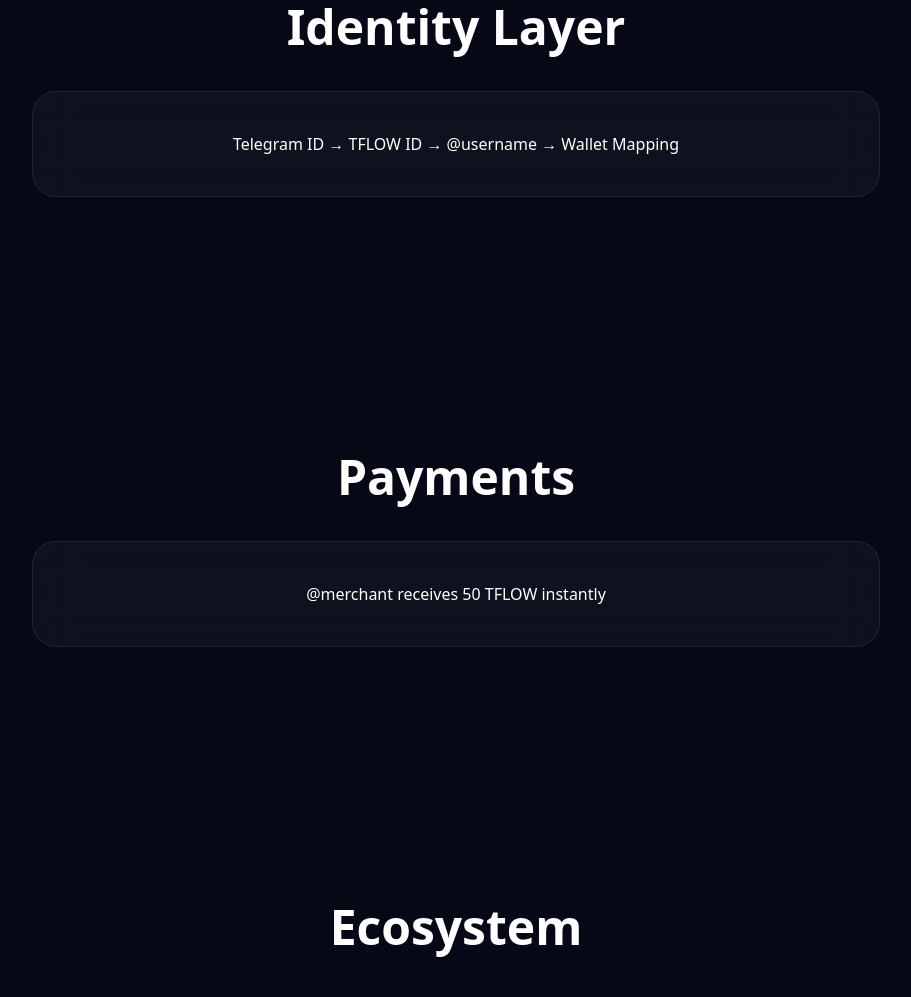
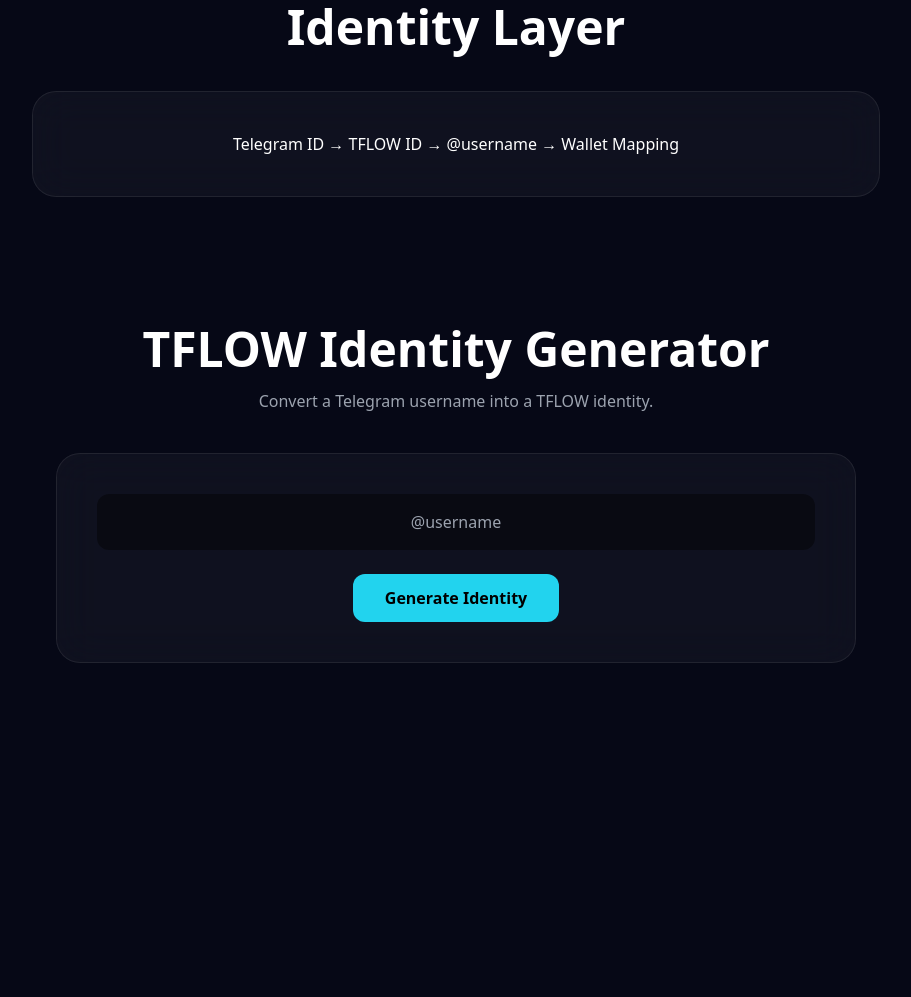
Before and after one commit to bluezonehills-cmd/tflow-ecosystem, a plain HTML site: page index.html in a window 1280 px wide. Shown: the part 1307-2304 px from the top of the page, without its empty margins (184-1095 px from the left). Drawn offline with nearby package versions, Linux system fonts and the light colour scheme.

Commit message:
Add TFLOW Identity Generator section to index.html

```diff
--- a/index.html
+++ b/index.html
@@ -159,10 +159,80 @@
 Telegram ID → TFLOW ID → @username → Wallet Mapping
 
 </div>
+<section class="py-32 text-center">
 
+<div class="max-w-4xl mx-auto px-6">
+
+<h2 class="text-5xl font-bold">
+TFLOW Identity Generator
+</h2>
+
+<p class="text-gray-400 mt-4">
+Convert a Telegram username into a TFLOW identity.
+</p>
+
+<div class="glass p-10 mt-10 rounded-3xl">
+
+<input
+id="usernameInput"
+placeholder="@username"
+class="w-full p-4 rounded-xl bg-black/40 text-center text-white"
+/>
+
+<button
+onclick="generateTFLOWIdentity()"
+class="mt-6 px-8 py-3 bg-cyan-400 text-black font-bold rounded-xl">
+Generate Identity
+</button>
+
+<div id="resultBox" class="hidden mt-10">
+
+<div class="text-green-400 text-xl">
+✓ Identity Generated
+</div>
+
+<div class="mt-4 text-cyan-300 text-2xl font-mono" id="tflowAlias"></div>
+
+<div class="mt-2 text-purple-300 text-xl font-mono" id="tflowId"></div>
+
+<div class="mt-4 text-gray-400">
+Telegram → TFLOW Mapping Verified
+</div>
+
+</div>
+
+</div>
+
+</div>
+
+</section>
 </div>
 </section>
 
+  <script>
+function generateTFLOWIdentity() {
+
+  const input = document.getElementById("usernameInput").value || "@guest";
+
+  // clean username
+  const username = input.replace("@", "").toLowerCase();
+
+  // pseudo deterministic hash (stable feel)
+  let hash = 0;
+  for (let i = 0; i < username.length; i++) {
+    hash = (hash << 5) - hash + username.charCodeAt(i);
+    hash |= 0;
+  }
+
+  const tflowId = "TF-" + Math.abs(hash).toString().slice(0, 8);
+
+  document.getElementById("resultBox").classList.remove("hidden");
+
+  document.getElementById("tflowAlias").innerText = "@" + username;
+
+  document.getElementById("tflowId").innerText = tflowId;
+}
+</script>
 <!-- PAYMENT DEMO -->
 <section id="payments" class="py-32 text-center">
 <div class="max-w-4xl mx-auto px-6">
```
